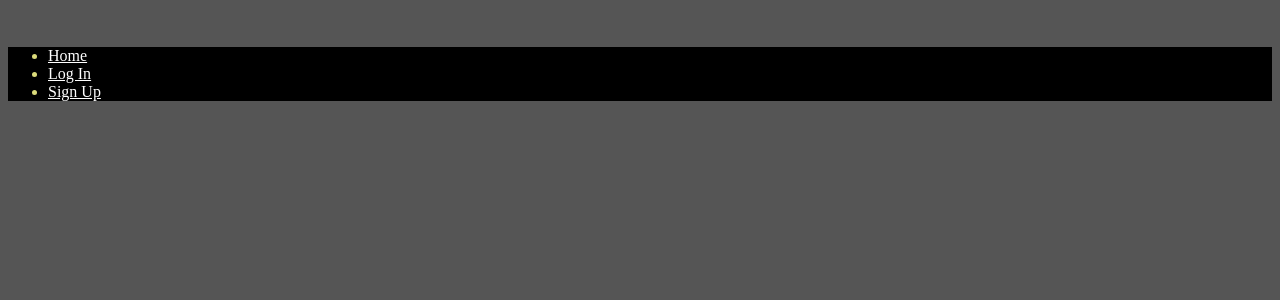
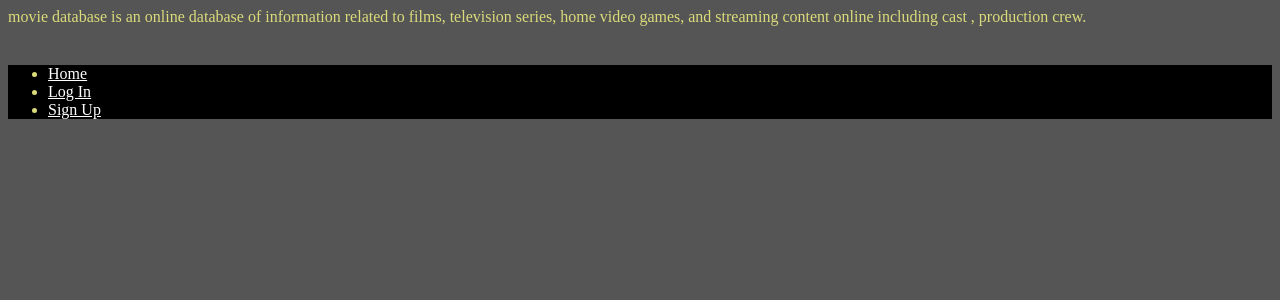
Before and after one commit to Yonis-Mo/movie-database-group-project, a PHP site: page /header.php in a window 1280 px wide. Shown: the top 300 px of the page. Run offline with PHP 8.4, Linux system fonts and the light colour scheme.

Commit message:
header description

```diff
--- a/header.php
+++ b/header.php
@@ -18,6 +18,11 @@ echo <<<_END
     <title>Taskit</title>
     <meta name="viewport" content="width=device-width, intial-scale=1">
     <meta name="description" content="Do this later guys...">
+movie database is an online database of information related to films, television series,
+ home video games, and streaming content online
+including cast , production crew.
+
+
 </head>
 
 <body>
```
